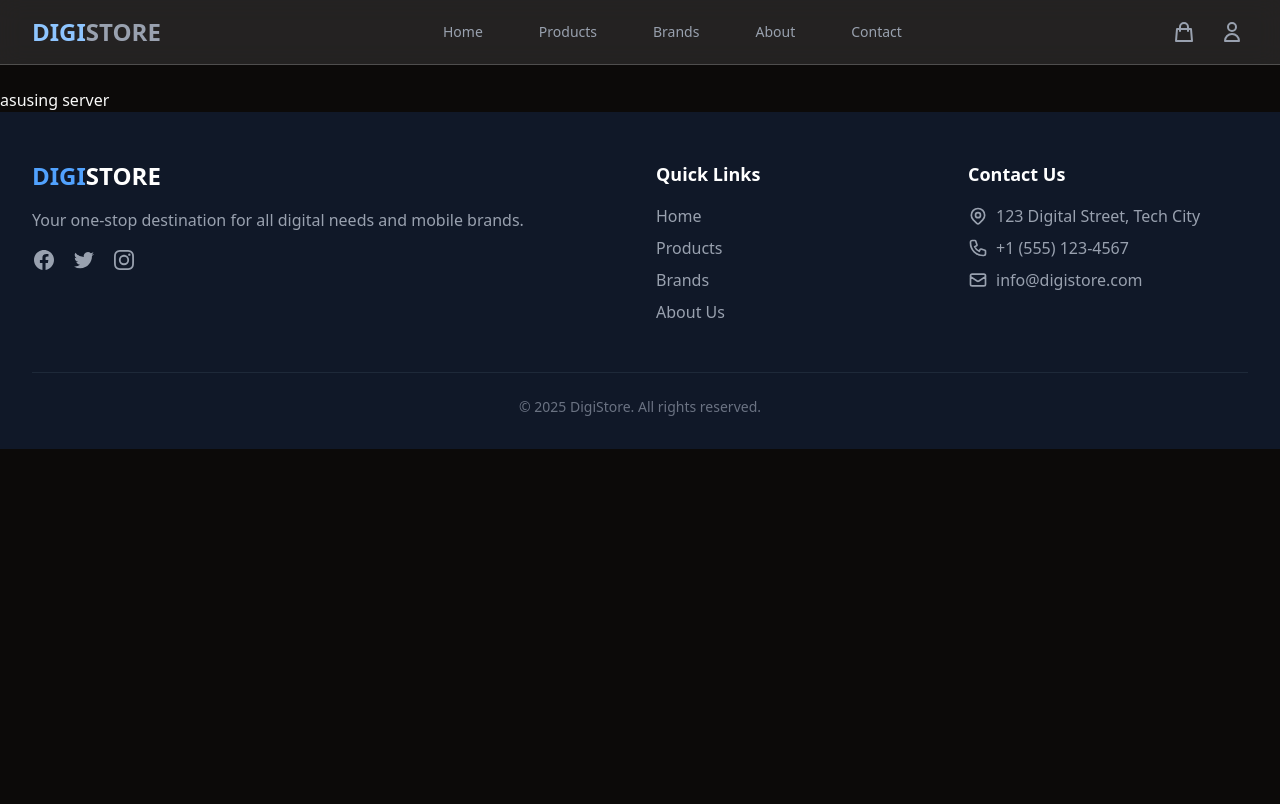
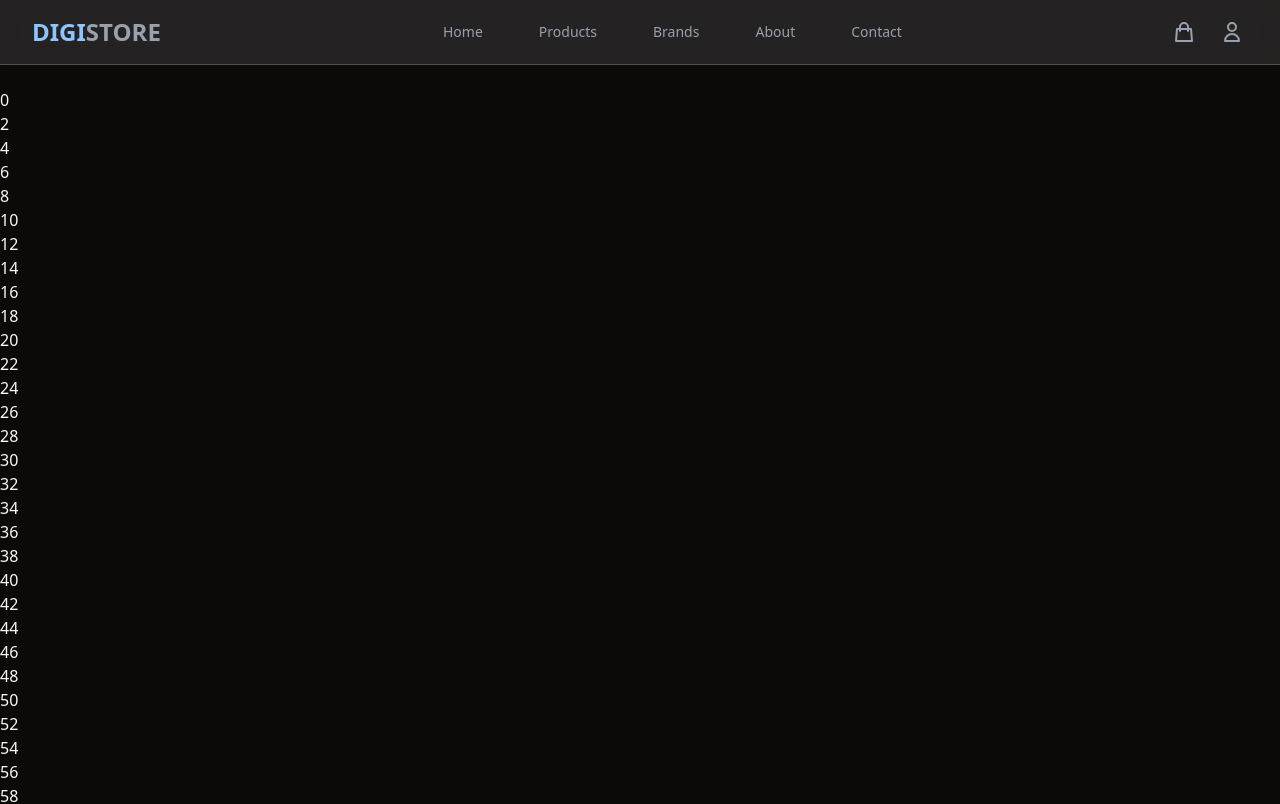
Before and after one commit to amir-mc/mini-ecommerce, a Next.js app: page /teste in a window 1280 px wide. Shown: the top 804 px of the page. Built offline with nearby package versions, Linux system fonts and the light colour scheme.

Commit message:
add lazy load

```diff
--- /dev/null
+++ b/app/teste/bigdata.tsx
@@ -0,0 +1,40 @@
+// ./bigdata.tsx
+'use client'
+import { useEffect, useState } from 'react';
+
+const BigData = () => {
+  const [data, setData] = useState<number[] | null>(null);
+
+  useEffect(() => {
+    // Process data in chunks without blocking UI
+    const processData = async () => {
+      const chunkSize = 100000;
+      const result: number[] = [];
+
+      for (let i = 0; i < 60000000; i += chunkSize) {
+        const chunk = Array.from({ length: chunkSize }, (_, j) => (i + j) * 2);
+        result.push(...chunk);
+
+        // Yield to main thread every chunk
+        await new Promise(resolve => setTimeout(resolve, 0));
+      }
+
+      setData(result.slice(0, 100)); // Only store what you need
+    };
+
+    processData();
+  }, []);
+
+  if (!data) return <div>Generating data...</div>;
+
+  return (
+    <div>
+      {/* Only render what's visible */}
+      {data.slice(0, 100).map((num) => (
+        <div key={num}>{num}</div>
+      ))}
+    </div>
+  );
+};
+
+export default BigData;
--- a/app/teste/page.tsx
+++ b/app/teste/page.tsx
@@ -1,16 +1,22 @@
 
+import dynamic from "next/dynamic";
 import Wrapp from "./comp";
-import Px from "./ex";
+import { Suspense } from "react";
+
+
+const BigData = dynamic(() => import('./bigdata'), {
+    loading: () => <p>Loading big data...</p>
+
+  });
+
 
 const Ax = () => {
     return (
-        <div>
-            <Wrapp>
-                as
-            <Px/>
+     <div>
 
-            </Wrapp>
-        </div>
+        <BigData />
+     </div>
+
      );
 }
 
--- a/section/hero.tsx
+++ b/section/hero.tsx
@@ -17,6 +17,13 @@ const Hero =  () => {
                     More product
                 </Link>
             </Button>
+            <Button asChild className="px-30 my-3" variant="outline">
+
+                <Link href='/teste'>
+                    More product
+                </Link>
+            </Button>
+
         </div>
 
         {/* Right Part */}
```
